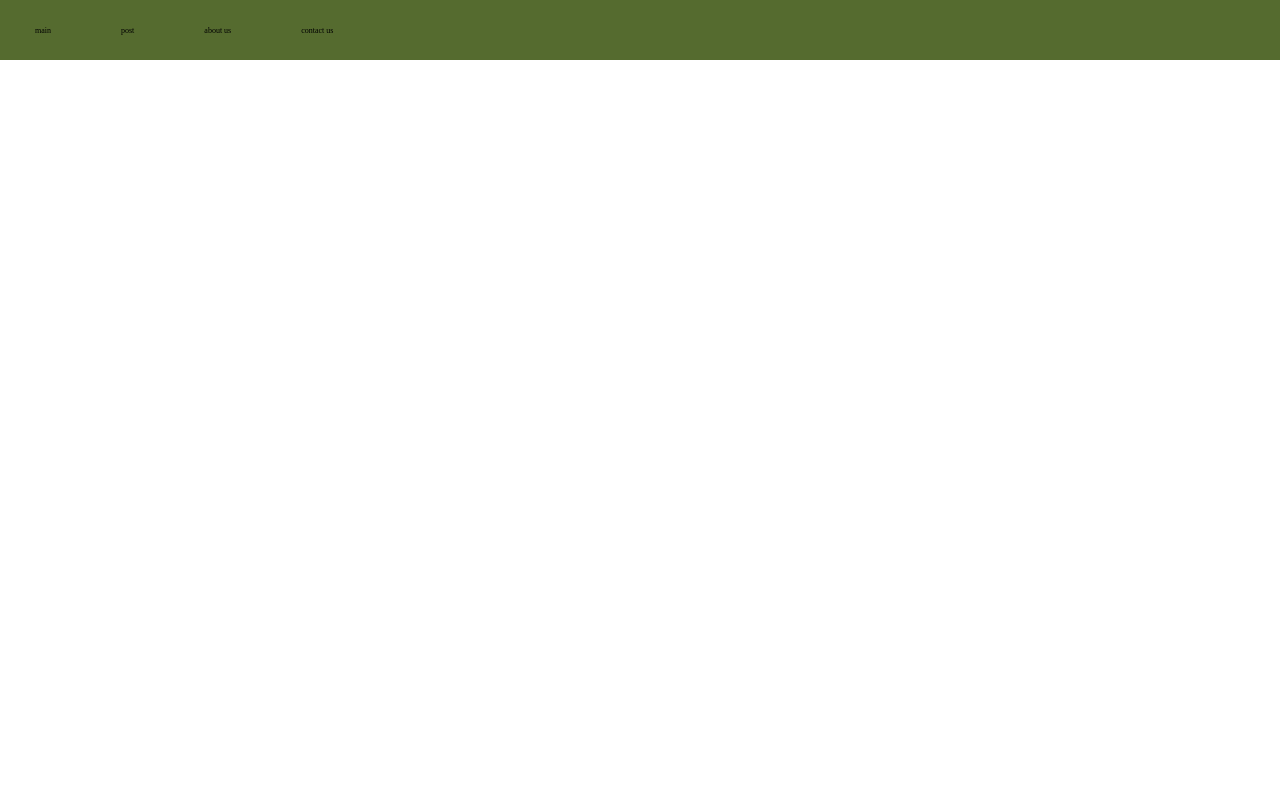
After one commit to shushinasabm/blog, a Django app: page /index/ in a window 1280 px wide. The commit adds this page. Run offline with Django 4.2, Linux system fonts and the light colour scheme.

Commit message:
creait index about us contact us

```diff
--- a/post/static/post/css/styles.css
+++ b/post/static/post/css/styles.css
@@ -1,3 +1,24 @@
-body {
-  font-size: 50pix;
+
+* {
+
+  padding:0;
+  margin:0;
 }
+.navbar{
+  width: 100%;
+  height: 60px;
+  background-color:darkolivegreen;
+  display: flex;
+  justify-content: start;
+  align-items: center;
+
+}
+
+.navar-item {
+
+color:black;
+font-size: 8px;
+text-decoration:none;
+margin: 35px;
+
+}
--- /dev/null
+++ b/post/templates/post/index.html
@@ -0,0 +1,16 @@
+{% load static %}
+<html lang="en">
+  <head>
+    <link href="{% static 'post/css/styles.css' %}" rel="stylesheet" />
+    <title>Mian Page</title>
+  </head>
+  <body>
+    <div class="navbar">
+<a href="{% url 'post:main' %}" class="navar-item">main </a>
+<a href={% url 'post:post' %} class="navar-item">post </a>
+<a href={% url 'post:aboutus' %} class="navar-item">about us </a>
+<a href={% url 'post:contactus' %} class="navar-item">contact us </a>
+    </div>
+
+  </body>
+</html>
--- a/post/templates/post/post.html
+++ b/post/templates/post/post.html
@@ -9,6 +9,8 @@
             <h1>{{post.slug}}</h1>
             <h1>{{post.status}}</h1>
             <h1>{{post.discription}}</h1>
+            <img src="/media/{{post.thumbnail}}" width="200px" height="200px"/>
+            <a href="{% url 'post:detail' post.slug %}">{{post.title}}</a>
             {%endfor%}
 
 
--- a/post/urls.py
+++ b/post/urls.py
@@ -1,12 +1,15 @@
 from django.urls import path
-from .views import test , post
+from .views import detail, posts, test ,index, aboutus ,contactus
+app_name ="post"
 
 #post path
 urlpatterns = [
     path('test/',test, name='test' ),
     #هر چیزی که اضافه میکنیم تابع مورد نظر برگردون
-    path('post/', post, name= 'post')
+    path('posts/', posts, name= 'post'),
+    path('detail/<slug:slug>',detail, name = 'detail'),
+    path('index/',index , name ="main"),
+    path('aboutus/',aboutus , name ="aboutus"),
+    path('contactus/',contactus , name ="contactus"),
 
-
-
-]
+    ]
--- a/post/views.py
+++ b/post/views.py
@@ -1,18 +1,30 @@
-
-
-from django.shortcuts import render
+from multiprocessing import context
+from telnetlib import STATUS
+from django.shortcuts import render , get_object_or_404
 from django.http import  HttpResponse
 from .models import Post
 # Create your views here.
+def index (request):
+    return render(request ,'post/index.html')
+def aboutus (request):
+    return render(request ,'post/aboutus.html')
+def contactus (request):
+    return render(request ,'post/contactus.html')
+
 def test(request):
     #دستور برگشت هر استیرینگی
     return HttpResponse("hello world")
-def post(requst):
+def posts(requst):
     #دستور برگشت خواندن همه اطلاعات از دل پست
-    posts =Post.objects.all()
+    posts =Post.objects.filter(status = 'p').order_by("-publish_at")
     # print(posts)
     context = {
         "posts":posts
     }
     #دستورات رو از مدل گرفتیم و میخوایم به تملیت بدیم
     return render(requst, 'post/post.html', context)
+def detail(request ,slug ):
+     context ={
+         'post':get_object_or_404(Post,slug = slug , status='p')
+     }
+     return render(request , "post/detail.html", context)
```
Also changed, not shown: post/templates/post/detail.html (added, +9 -0 lines), db.sqlite3, media/images/glass.jpg (added), media/images/mac.webp (added), media/images/mac_JCS9WS3.webp (added), media/images/photo5837030992907448863.jpg (added), post/migrations/0003_alter_post_thumbnail.py (added), post/migrations/0004_alter_post_thumbnail.py (added), post/templates/post/aboutus.html (added), post/templates/post/contactus.html (added).
